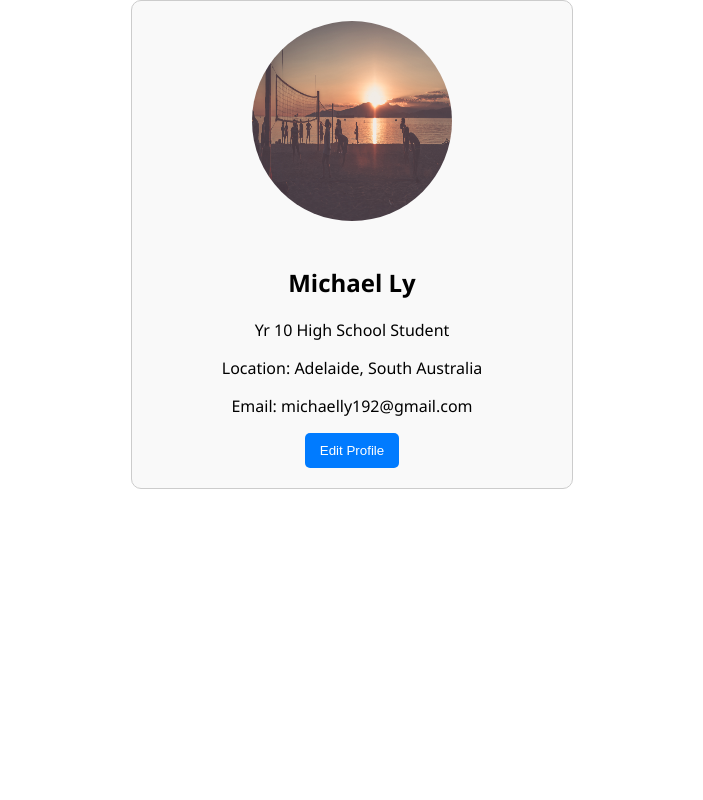
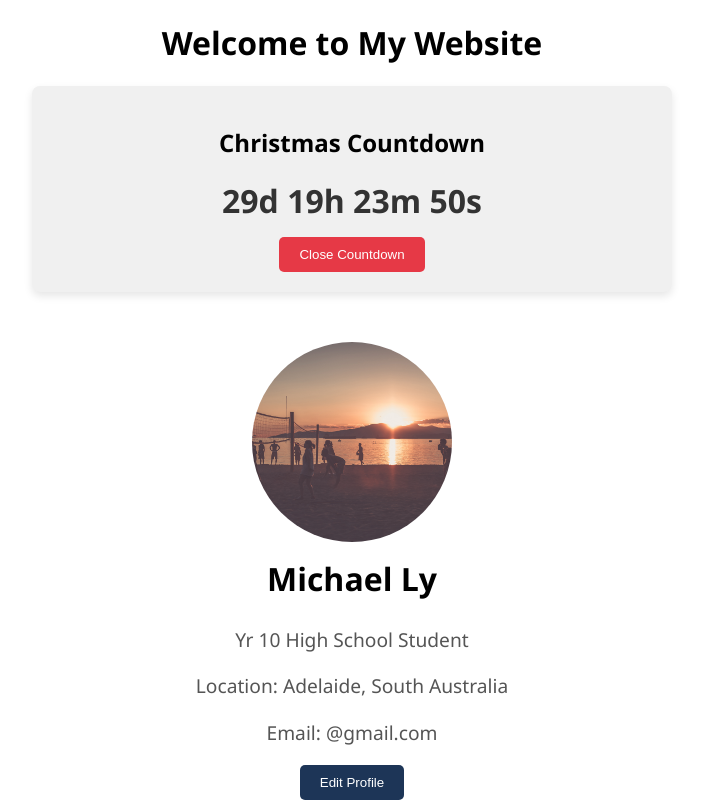
Before and after one commit to michaelly757/new-react, a React (Create React App) app: page / in a window 1280 px wide. Shown: the whole page, without its empty margins (288-991 px from the left). Built offline with nearby package versions, Linux system fonts and the light colour scheme.

Commit message:
Profile.js undo/redo

```diff
--- a/package.json
+++ b/package.json
@@ -6,6 +6,7 @@
     "@testing-library/jest-dom": "^5.17.0",
     "@testing-library/react": "^13.4.0",
     "@testing-library/user-event": "^13.5.0",
+    "framer-motion": "^11.11.17",
     "react": "^18.3.1",
     "react-dom": "^18.3.1",
     "react-scripts": "5.0.1",
--- a/src/App.css
+++ b/src/App.css
@@ -1,19 +1,41 @@
-/* src/App.css */
-body {
+.App {
+  text-align: center;
   margin: 0;
-  font-family: Arial, sans-serif;
-  background-color: #f0f0f0;
-}
-.App {
-  display: flex;
-  flex-direction: column;
-  align-items: flex-start;
-  margin-left: 20px;
+  padding: 0;
 }
 
-.elfsight-app-80f1e42d-ab5c-4acb-a214-5f49c7eaac1a {
-  margin-top: 20px; /* Adjust this value for proper spacing below the header */
-  width: 300px; /* Adjust width of the countdown widget */
+/* Countdown Styling */
+.countdown-container {
+  background-color: #f0f0f0;
+  padding: 20px;
+  border-radius: 8px;
+  margin: 20px auto;
+  max-width: 600px;
+  text-align: center;
+  box-shadow: 0 4px 8px rgba(0, 0, 0, 0.1);
+}
+
+.countdown {
+  font-size: 2rem;
+  font-weight: bold;
+  color: #333;
+  margin: 15px 0;
+}
+
+.close-btn {
+  background-color: #e63946;
+  color: white;
+  padding: 10px 20px;
+  border: none;
+  border-radius: 5px;
+  cursor: pointer;
+}
+
+.elfsight-container {
+  position: absolute;
+  bottom: 20px;
+  left: 20px;
+  z-index: 100;
+  width: 300px;
   height: auto;
-  /* No need for absolute positioning, just let the flexbox handle it */
 }
--- a/src/App.js
+++ b/src/App.js
@@ -1,11 +1,76 @@
-// src/App.js
-import React from 'react';
-import Profile from './components/Profile';
+import React, { useState, useEffect } from 'react';
+import './App.css';
+import Profile from './components/Profile'; // Assuming Profile.js is in 'src/components/'
+import ElfsightWidget from './components/ElfsightWidget'; // Import ElfsightWidget component
 
 const App = () => {
+    const [userData, setUserData] = useState(() => {
+        const savedData = localStorage.getItem('userData');
+        return savedData ? JSON.parse(savedData) : {
+            name: 'Michael Ly',
+            bio: 'Yr 10 High School Student',
+            location: 'Adelaide, South Australia',
+            email: '@gmail.com',
+        };
+    });
+
+    const [isEditing, setIsEditing] = useState(false);
+
+    const toggleEdit = () => {
+        setIsEditing(!isEditing);
+    };
+
+    useEffect(() => {
+        localStorage.setItem('userData', JSON.stringify(userData));
+    }, [userData]);
+
+    // Countdown Timer logic
+    const [countdownVisible, setCountdownVisible] = useState(localStorage.getItem('widgetClosed') !== 'true');
+    const christmasDate = new Date('December 25, 2024 00:00:00').getTime();
+
+    const updateCountdown = setInterval(() => {
+        const now = new Date().getTime();
+        const timeRemaining = christmasDate - now;
+
+        const days = Math.floor(timeRemaining / (1000 * 60 * 60 * 24));
+        const hours = Math.floor((timeRemaining % (1000 * 60 * 60 * 24)) / (1000 * 60 * 60));
+        const minutes = Math.floor((timeRemaining % (1000 * 60 * 60)) / (1000 * 60));
+        const seconds = Math.floor((timeRemaining % (1000 * 60)) / 1000);
+
+        if (countdownVisible) {
+            document.getElementById('countdown').innerHTML = `${days}d ${hours}h ${minutes}m ${seconds}s`;
+        }
+
+        if (timeRemaining <= 0) {
+            clearInterval(updateCountdown);
+            document.getElementById('countdown').innerHTML = "Merry Christmas!";
+        }
+    }, 1000);
+
+    const closeCountdown = () => {
+        setCountdownVisible(false);
+        localStorage.setItem('widgetClosed', 'true');
+    };
+
     return (
-        <div>
-            <Profile />
+        <div className="App">
+            <h1>Welcome to My Website</h1>
+
+            {/* Countdown Widget */}
+            {countdownVisible && (
+                <div className="countdown-container">
+                    <h2>Christmas Countdown</h2>
+                    <div id="countdown" className="countdown"></div>
+                    <button className="close-btn" onClick={closeCountdown}>Close Countdown</button>
+                </div>
+            )}
+
+            <Profile />  {/* Render Profile Component */}
+
+            {/* Elfsight Widget */}
+            <div className="elfsight-container">
+                <ElfsightWidget /> {/* Render the Elfsight widget */}
+            </div>
         </div>
     );
 };
--- /dev/null
+++ b/src/components/EditProfile.css
@@ -0,0 +1,25 @@
+/* EditProfile styling */
+form {
+    display: flex;
+    flex-direction: column;
+    align-items: center;
+}
+
+input,
+textarea {
+    padding: 10px;
+    margin: 10px 0;
+    width: 100%;
+    max-width: 300px;
+    border-radius: 5px;
+    border: 1px solid #ccc;
+}
+
+button {
+    background-color: #2a9d8f;
+    color: white;
+    padding: 10px 20px;
+    border: none;
+    border-radius: 5px;
+    cursor: pointer;
+}
--- a/src/components/EditProfile.js
+++ b/src/components/EditProfile.js
@@ -1,8 +1,11 @@
-// src/components/EditProfile.js
-import React, { useState } from 'react';
+import React, { useState, useEffect } from 'react';
 
 const EditProfile = ({ userData, setUserData, toggleEdit }) => {
     const [formData, setFormData] = useState(userData);
+
+    useEffect(() => {
+        setFormData(userData);
+    }, [userData]);
 
     const handleChange = (e) => {
         setFormData({ ...formData, [e.target.name]: e.target.value });
--- /dev/null
+++ b/src/components/ElfsightWidget.js
@@ -0,0 +1,19 @@
+import React, { useEffect } from 'react';
+
+const ElfsightWidget = () => {
+  useEffect(() => {
+    // Dynamically load the Elfsight widget script
+    const script = document.createElement('script');
+    script.src = "https://static.elfsight.com/platform/platform.js";
+    script.async = true;
+    document.body.appendChild(script);
+  }, []);
+
+  return (
+    <div>
+      <div className="elfsight-app-80f1e42d-ab5c-4acb-a214-5f49c7eaac1a" data-elfsight-app-lazy></div>
+    </div>
+  );
+};
+
+export default ElfsightWidget;
--- a/src/components/Profile.css
+++ b/src/components/Profile.css
@@ -1,30 +1,31 @@
-/* src/components/Profile.css */
+/* Profile styling */
 .profile-container {
-    max-width: 400px;
-    margin: auto;
-    padding: 20px;
-    border: 1px solid #ccc;
-    border-radius: 10px;
+    margin-top: 50px;
     text-align: center;
-    background-color: #f9f9f9;
 }
 
 .profile-picture {
     width: 200px;
     height: 200px;
     border-radius: 50%;
-    margin-bottom: 20px;
+    object-fit: cover;
 }
 
-button {
-    padding: 10px 15px;
+.profile-container h2 {
+    font-size: 2rem;
+    margin-top: 10px;
+}
+
+.profile-container p {
+    font-size: 1.2rem;
+    color: #555;
+}
+
+.profile-container button {
+    background-color: #1d3557;
+    color: white;
+    padding: 10px 20px;
     border: none;
     border-radius: 5px;
-    background-color: #007bff;
-    color: white;
     cursor: pointer;
 }
-
-button:hover {
-    background-color: #0056b3;
-}
--- a/src/components/Profile.js
+++ b/src/components/Profile.js
@@ -1,14 +1,18 @@
-// src/components/Profile.js
-import React, { useState } from 'react';
+import React, { useEffect, useState } from 'react';
 import './Profile.css';
+import { motion, AnimatePresence } from 'framer-motion';
 import EditProfile from './EditProfile';
 
+
 const Profile = () => {
-    const [userData, setUserData] = useState({
+    const [userData, setUserData] = useState(() => {
+        const savedData = localStorage.getItem('userData');
+        return savedData ? JSON.parse(savedData) : {
             name: 'Michael Ly',
             bio: 'Yr 10 High School Student',
             location: 'Adelaide, South Australia',
-        email: 'michaelly192@gmail.com',
+            email: '@gmail.com',
+        };
     });
     const [isEditing, setIsEditing] = useState(false);
 
@@ -16,28 +20,67 @@ const Profile = () => {
         setIsEditing(!isEditing);
     };
 
+    useEffect(() => {
+        localStorage.setItem('userData', JSON.stringify(userData));
+    }, [userData]);
+
+    const containerVariants = {
+        hidden: { opacity: 0, y: 20 },
+        visible: { opacity: 1, y: 0 },
+        exit: { opacity: 0, y: -20 },
+    };
+
     return (
         <div className="profile-container">
-            <img
-                src={process.env.PUBLIC_URL + '/volleyball.jpg'}
+<motion.img
+  src={process.env.PUBLIC_URL + '/volleyball.jpg'}  // Removed '/public' from the path
   alt="Volleyball"
   className="profile-picture"
+  initial={{ scale: 0.8, opacity: 0 }}
+  animate={{ scale: 1, opacity: 1 }}
+  transition={{ duration: 0.5 }}
 />
+
+
+            <AnimatePresence mode="wait">
                 {isEditing ? (
+                    <motion.div
+                        key="edit"
+                        variants={containerVariants}
+                        initial="hidden"
+                        animate="visible"
+                        exit="exit"
+                        transition={{ duration: 0.3 }}
+                    >
                         <EditProfile
                             userData={userData}
                             setUserData={setUserData}
                             toggleEdit={toggleEdit}
                         />
+                    </motion.div>
                 ) : (
-                <>
+                    <motion.div
+                        key="view"
+                        variants={containerVariants}
+                        initial="hidden"
+                        animate="visible"
+                        exit="exit"
+                        transition={{ duration: 0.3 }}
+                    >
                         <h2>{userData.name}</h2>
                         <p>{userData.bio}</p>
                         <p>Location: {userData.location}</p>
                         <p>Email: {userData.email}</p>
-                    <button onClick={toggleEdit}>Edit Profile</button>
-                </>
+                        <motion.button
+                            onClick={toggleEdit}
+                            whileHover={{ scale: 1.1 }}
+                            whileTap={{ scale: 0.95 }}
+                        >
+                            Edit Profile
+                        </motion.button>
+                    </motion.div>
                 )}
+            </AnimatePresence>
         </div>
     );
 };
```
Also changed, not shown: src/components/About.js (deleted, +0 -15 lines), src/components/Post.js (deleted, +0 -13 lines), 1 other file (tests, documents, lock files or other folders). Lines whose indentation alone changed are shown as unchanged.
